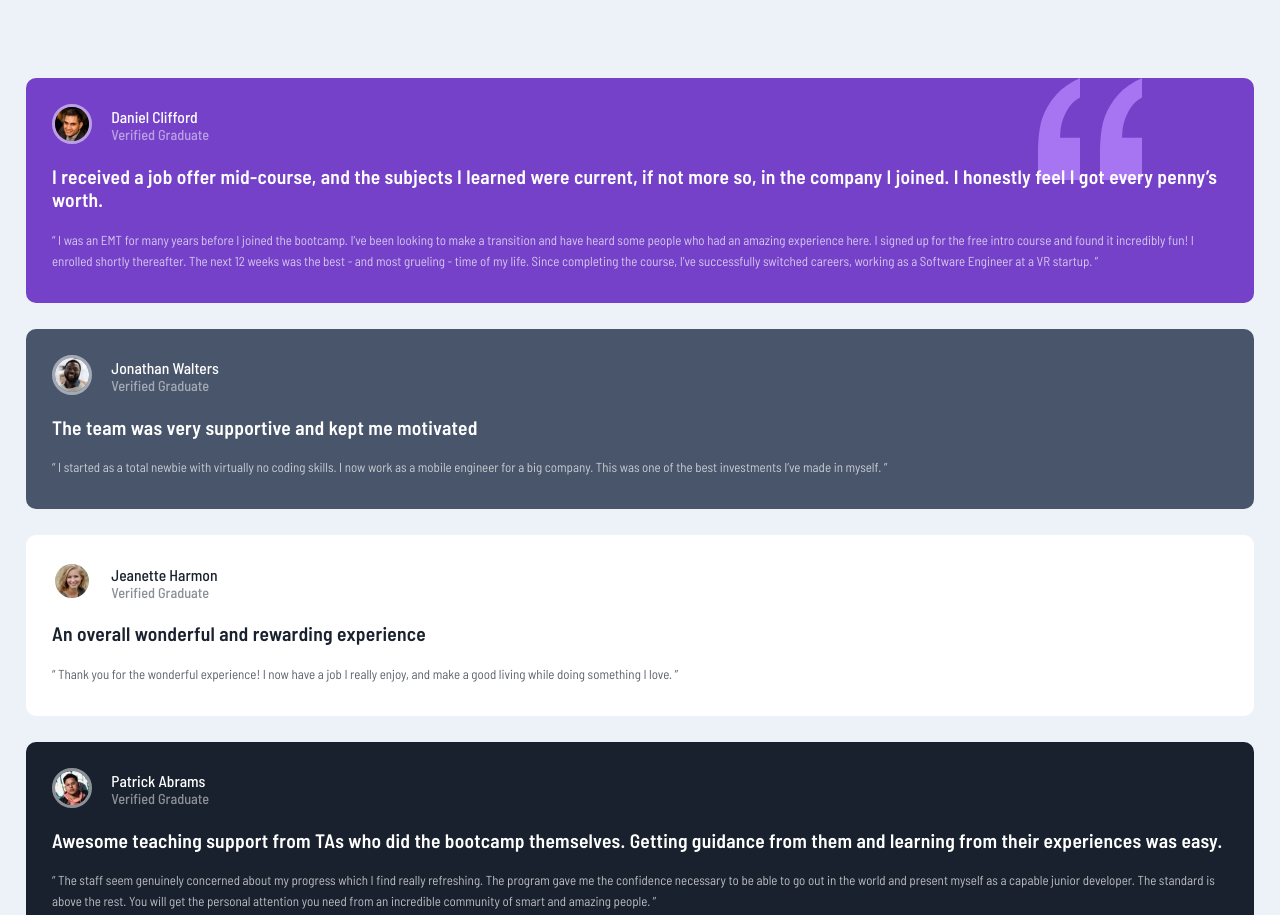
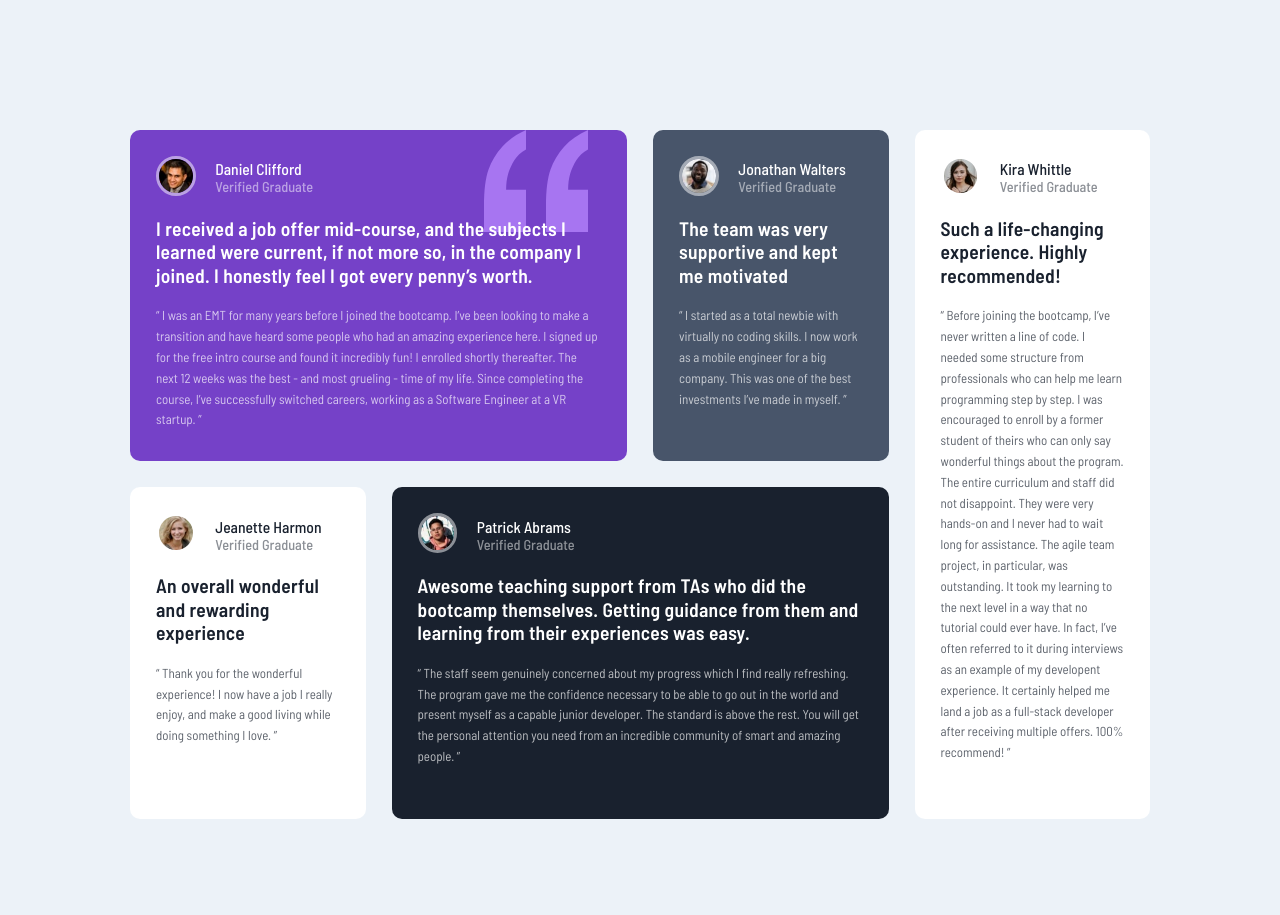
Before and after one commit to rckash/testimonials-grid-section, a plain HTML site: page index.html in a window 1280 px wide. Shown: the top 915 px of the page. Drawn offline with Linux system fonts and the light colour scheme.

Commit message:
Created media query to support desktop design

```diff
--- a/index.html
+++ b/index.html
@@ -17,10 +17,14 @@
   </head>
   <body>
     <main>
+      <div class="my-grid">
         <section class="violet card">
           <div class="graduate-profile">
             <picture>
-            <img src="./images/image-daniel.jpg" alt="Daniel Clifford photo" />
+              <img
+                src="./images/image-daniel.jpg"
+                alt="Daniel Clifford photo"
+              />
             </picture>
             <div class="graduate-name">
               <h1>Daniel Clifford</h1>
@@ -33,13 +37,13 @@
             got every penny’s worth.
           </p>
           <p class="quote">
-          “ I was an EMT for many years before I joined the bootcamp. I’ve been
-          looking to make a transition and have heard some people who had an
-          amazing experience here. I signed up for the free intro course and
-          found it incredibly fun! I enrolled shortly thereafter. The next 12
-          weeks was the best - and most grueling - time of my life. Since
-          completing the course, I’ve successfully switched careers, working as
-          a Software Engineer at a VR startup. ”
+            “ I was an EMT for many years before I joined the bootcamp. I’ve
+            been looking to make a transition and have heard some people who had
+            an amazing experience here. I signed up for the free intro course
+            and found it incredibly fun! I enrolled shortly thereafter. The next
+            12 weeks was the best - and most grueling - time of my life. Since
+            completing the course, I’ve successfully switched careers, working
+            as a Software Engineer at a VR startup. ”
           </p>
         </section>
 
@@ -62,12 +66,12 @@
           </p>
           <p class="quote">
             “ I started as a total newbie with virtually no coding skills. I now
-          work as a mobile engineer for a big company. This was one of the best
-          investments I’ve made in myself. ”
+            work as a mobile engineer for a big company. This was one of the
+            best investments I’ve made in myself. ”
           </p>
         </section>
 
-      <section class="white card">
+        <section class="white card" id="jeanette-harmon">
           <div class="graduate-profile">
             <picture>
               <img
@@ -91,7 +95,10 @@
         <section class="black card">
           <div class="graduate-profile">
             <picture>
-            <img src="./images/image-patrick.jpg" alt="Patrick Abrams photo" />
+              <img
+                src="./images/image-patrick.jpg"
+                alt="Patrick Abrams photo"
+              />
             </picture>
             <div class="graduate-name">
               <h1>Patrick Abrams</h1>
@@ -106,15 +113,15 @@
           </p>
           <p class="quote">
             “ The staff seem genuinely concerned about my progress which I find
-          really refreshing. The program gave me the confidence necessary to be
-          able to go out in the world and present myself as a capable junior
-          developer. The standard is above the rest. You will get the personal
-          attention you need from an incredible community of smart and amazing
-          people. ”
+            really refreshing. The program gave me the confidence necessary to
+            be able to go out in the world and present myself as a capable
+            junior developer. The standard is above the rest. You will get the
+            personal attention you need from an incredible community of smart
+            and amazing people. ”
           </p>
         </section>
 
-      <section class="white card">
+        <section class="white card" id="kira-whittle">
           <div class="graduate-profile">
             <picture>
               <img src="./images/image-kira.jpg" alt="Kira Whittle photo" />
@@ -132,16 +139,18 @@
             “ Before joining the bootcamp, I’ve never written a line of code. I
             needed some structure from professionals who can help me learn
             programming step by step. I was encouraged to enroll by a former
-          student of theirs who can only say wonderful things about the program.
-          The entire curriculum and staff did not disappoint. They were very
-          hands-on and I never had to wait long for assistance. The agile team
-          project, in particular, was outstanding. It took my learning to the
-          next level in a way that no tutorial could ever have. In fact, I’ve
-          often referred to it during interviews as an example of my developent
-          experience. It certainly helped me land a job as a full-stack
-          developer after receiving multiple offers. 100% recommend! ”
+            student of theirs who can only say wonderful things about the
+            program. The entire curriculum and staff did not disappoint. They
+            were very hands-on and I never had to wait long for assistance. The
+            agile team project, in particular, was outstanding. It took my
+            learning to the next level in a way that no tutorial could ever
+            have. In fact, I’ve often referred to it during interviews as an
+            example of my developent experience. It certainly helped me land a
+            job as a full-stack developer after receiving multiple offers. 100%
+            recommend! ”
           </p>
         </section>
+      </div>
     </main>
   </body>
 </html>
--- a/style.css
+++ b/style.css
@@ -21,8 +21,31 @@ html {
 
 main {
   font-family: "Barlow Semi Condensed", sans-serif;
+  background-color: var(--neutral-grayish-blue);
+  min-height: 100vh;
+  display: grid;
+  justify-content: center;
+  max-width: 1900px;
+}
+
+.my-grid {
   padding: 6rem 2rem 4rem 2rem;
-  background-color: var(--neutral-grayish-blue);
+  display: grid;
+  grid-template-rows: 1fr;
+  justify-content: center;
+}
+
+@media (min-width: 1280px) {
+  .my-grid {
+    grid-template-rows: 1fr 1fr;
+    grid-template-columns: 1fr 1fr 1fr 1fr;
+    grid-template-areas:
+      "daniel daniel jonathan kira"
+      "jeanette patrick patrick kira";
+    gap: 2rem;
+    padding: 10rem;
+    max-width: 1100px;
+  }
 }
 
 .card {
@@ -31,6 +54,14 @@ main {
   padding-bottom: 2.4rem;
   margin-bottom: 2rem;
   border-radius: 10px;
+  font-size: 1rem;
+}
+
+@media (min-width: 1280px) {
+  .card {
+    margin-bottom: 0;
+    font-size: 1rem;
+  }
 }
 
 .graduate-profile {
@@ -100,3 +131,21 @@ p {
   background-color: var(--primary-white);
   color: var(--primary-blackish-blue);
 }
+
+@media (min-width: 1280px) {
+  .violet {
+    grid-area: daniel;
+  }
+  .gray {
+    grid-area: jonathan;
+  }
+  .black {
+    grid-area: patrick;
+  }
+  #kira-whittle {
+    grid-area: kira;
+  }
+  #jeanette-harmon {
+    grid-area: jeanette;
+  }
+}
```
Lines whose indentation alone changed are shown as unchanged.
